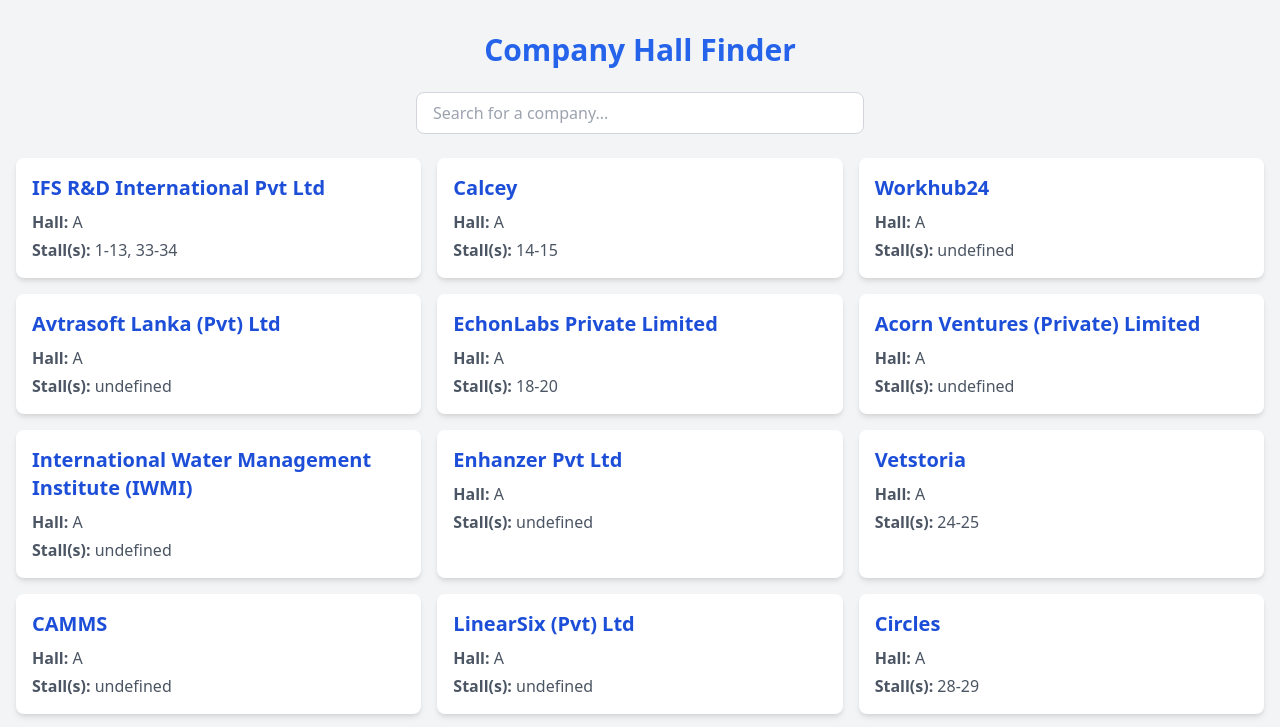
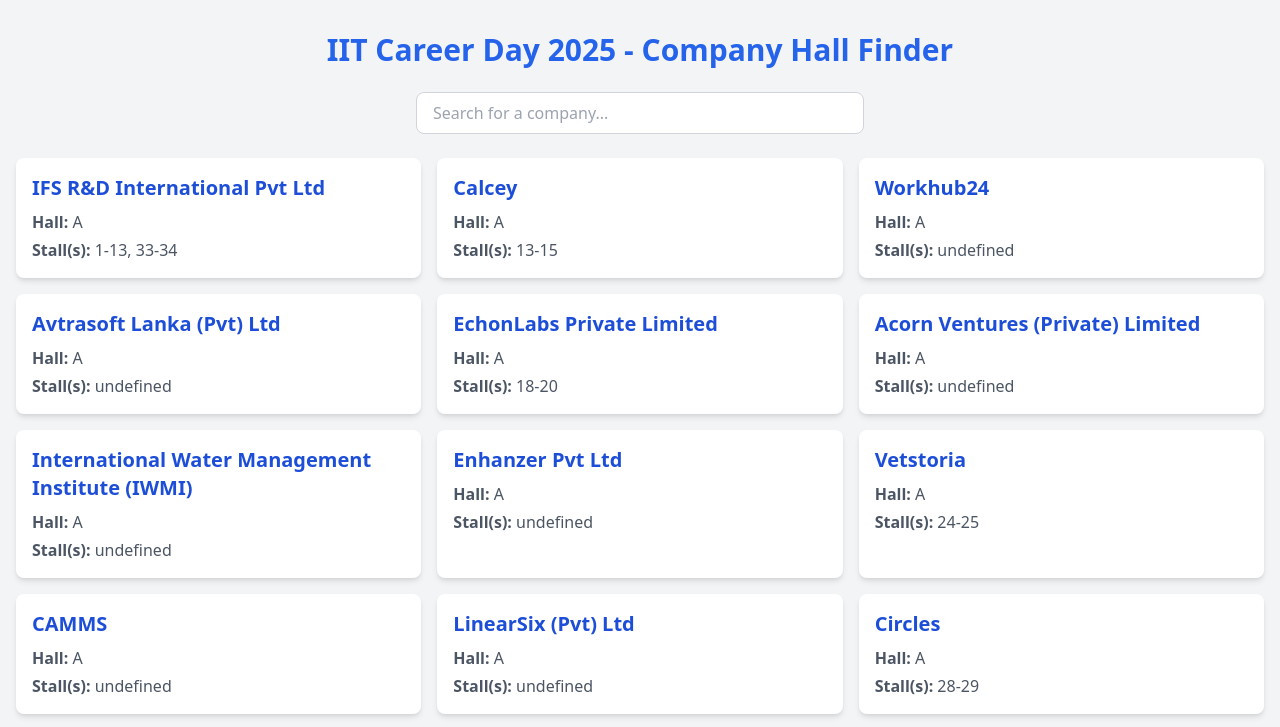
Before and after one commit to Pesa-Rasho/Company-Hall-Finder-IIT-Career-Day, a plain HTML site: page index.html in a window 1280 px wide. Shown: the top 727 px of the page. Drawn offline with nearby package versions, Linux system fonts and the light colour scheme.

Commit message:
Update index.html

```diff
--- a/index.html
+++ b/index.html
@@ -3,13 +3,13 @@
 <head>
     <meta charset="UTF-8">
     <meta name="viewport" content="width=device-width, initial-scale=1.0">
-    <title>Company Hall Finder</title>
+    <title>IIT Career Day 2025 - Company Hall Finder</title>
     <link href="https://cdnjs.cloudflare.com/ajax/libs/tailwindcss/2.2.19/tailwind.min.css" rel="stylesheet">
     <script src="https://cdn.jsdelivr.net/npm/fuse.js@6.6.2/dist/fuse.min.js"></script>
 </head>
 <body class="bg-gray-100 min-h-screen flex flex-col">
     <div class="container mx-auto px-4 py-8 flex-grow">
-        <h1 class="text-3xl font-bold text-center text-blue-600 mb-6">Company Hall Finder</h1>
+        <h1 class="text-3xl font-bold text-center text-blue-600 mb-6">IIT Career Day 2025 - Company Hall Finder</h1>
 
         <div class="max-w-md mx-auto mb-6">
             <input
@@ -29,7 +29,7 @@
         // Company data
         const companies = [
             { name: "IFS R&D International Pvt Ltd", hall: "A", stalls: "1-13, 33-34" },
-            { name: "Calcey", hall: "A", stalls: "14-15" },
+            { name: "Calcey", hall: "A", stalls: "13-15" },
             { name: "Workhub24", hall: "A", stall: "16" },
             { name: "Avtrasoft Lanka (Pvt) Ltd", hall: "A", stall: "17" },
             { name: "EchonLabs Private Limited", hall: "A", stalls: "18-20" },
@@ -65,12 +65,13 @@
             { name: "IronOne Technologies and BoardPAC (Pvt) Ltd", hall: "A", stall: "79" },
             { name: "ZILLIONe", hall: "A", stall: "82" },
             { name: "Forestpin (Pvt) Ltd", hall: "B", stall: "89" },
-            { name: "WSO2", hall: "B", stalls: "90-95" },
+            { name: "WSO2", hall: "B", stalls: "90-94" },
+            { name: "Brandix Apparel Ltd", hall: "B", stalls: "95, 127-130" },
             { name: "Evolza Holdings Pvt LTD", hall: "B", stall: "96" },
             { name: "AIESEC IIT", hall: "B", stall: "97" },
             { name: "Mishrawarna PVT Ltd", hall: "B", stall: "99" },
             { name: "HNB Credit Card Department", hall: "B", stall: "103" },
-            { name: "MAS Holdings (Pvt) Ltd.", hall: "B", stalls: "104-106" },
+            { name: "MAS Holdings (Pvt) Ltd.", hall: "B", stalls: "105-106" },
             { name: "Inova IT Systems (Pvt.) Ltd", hall: "B", stall: "107" },
             { name: "Trainocate Lanka Pvt ltd", hall: "B", stall: "108" },
             { name: "Altria Consulting (Pvt) Ltd", hall: "B", stall: "109" },
@@ -85,7 +86,6 @@
             { name: "Deloitte", hall: "B", stall: "124" },
             { name: "IIT Research Unit", hall: "B", stall: "125" },
             { name: "Inforwaves", hall: "B", stall: "126" },
-            { name: "Brandix Apparel Ltd", hall: "B", stalls: "127-130" },
             { name: "School of Business", hall: "B", stall: "131" },
             { name: "Sysco LABS Technologies (Pvt) Ltd", hall: "Accelerator", stalls: "A, A1" },
             { name: "Rootcode Pvt Ltd", hall: "Accelerator", stalls: "B, B1" }
```
